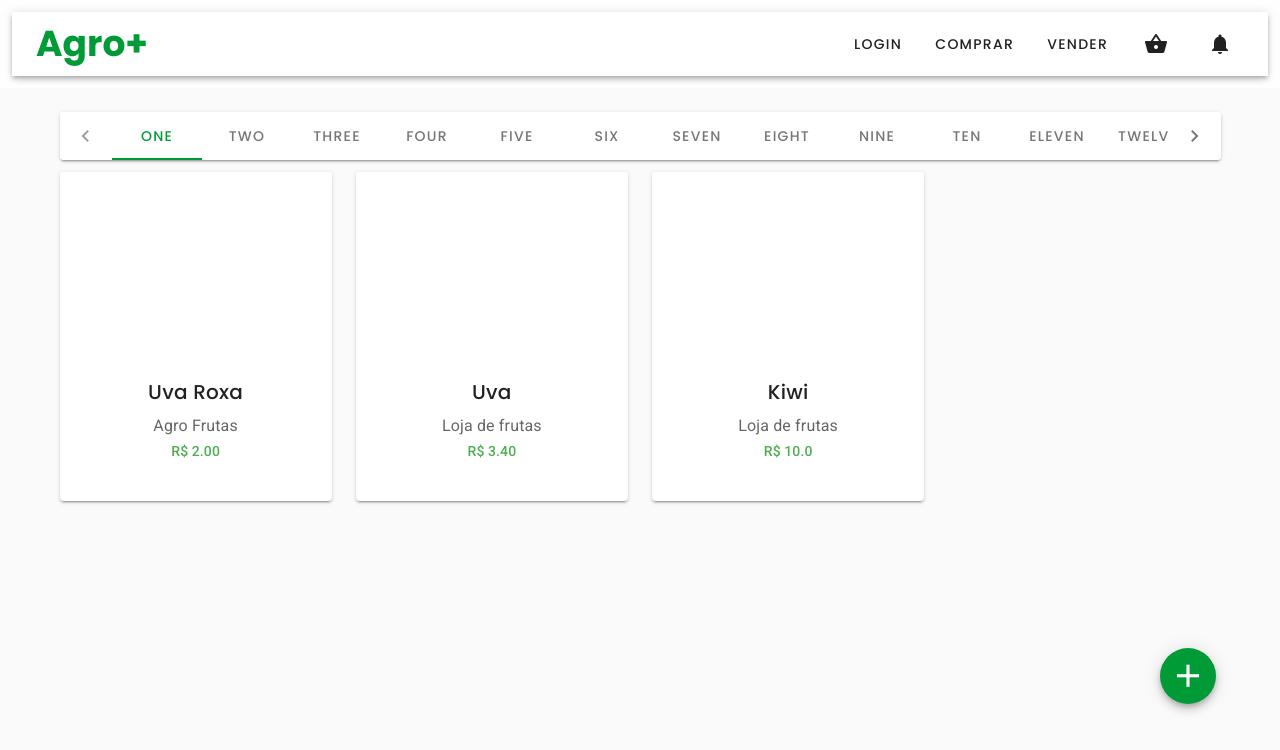
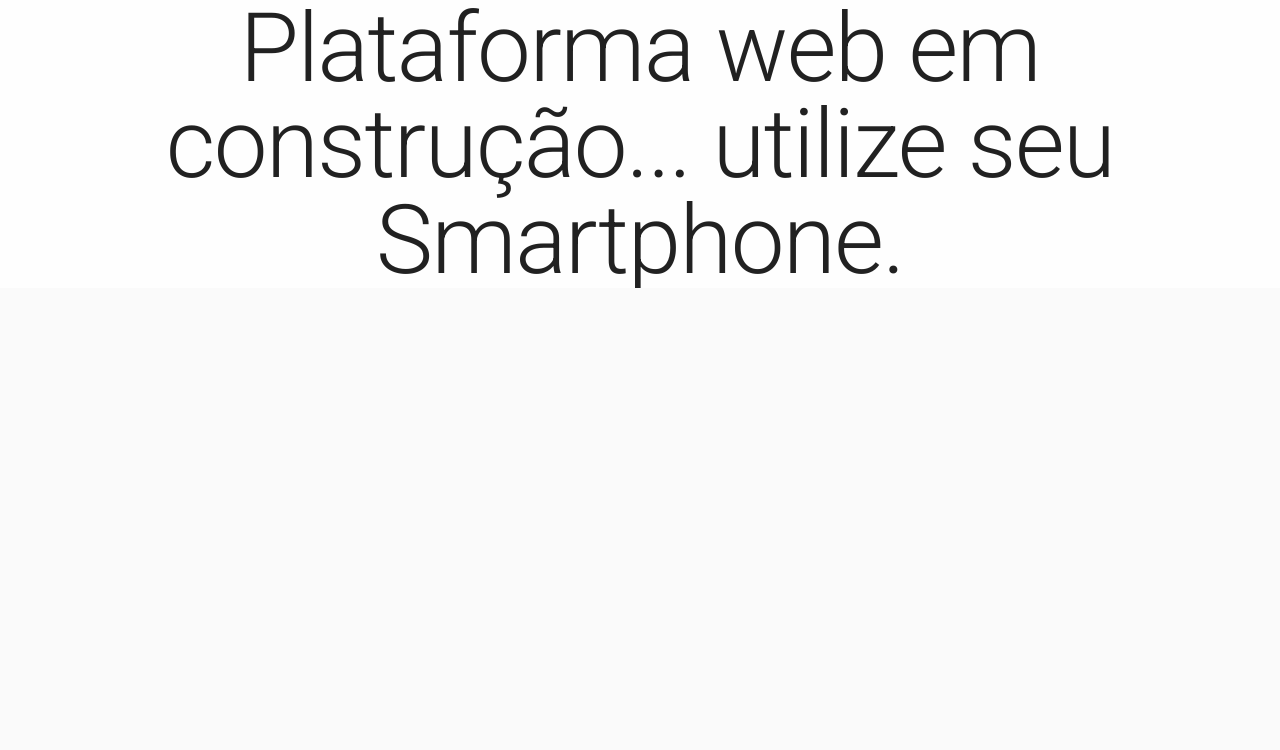
Before and after one commit to hiimlex/agro-mais, a Vue app: page / in a window 1280 px wide. Shown: the top 750 px of the page. Built offline with nearby package versions, Linux system fonts and the light colour scheme.

Commit message:
retirando DESKTOP e tablets

```diff
--- a/src/components/Cards.vue
+++ b/src/components/Cards.vue
@@ -28,7 +28,6 @@ export default {
     return {
       produtos: [
         { nome: 'Uva Roxa', produtor: 'Agro Frutas', foto: '/uva.jpeg',preco:'2.00',route:'/produto',id:'asdas',rating:2.9 },
-        { nome: 'Uva', produtor: 'Loja de frutas', foto: '/uva.jpeg',preco:'3.40',route:'/produto',id: 'asdasd',rating:4.5},
         { nome: 'Kiwi', produtor: 'Loja de frutas', foto: '/kiwi.jpeg',preco:'10.0',route:'/produto',id: 'asdasdasda',rating:4.5}
       ]
     }
--- a/src/components/Floatbtn.vue
+++ b/src/components/Floatbtn.vue
@@ -1,4 +1,5 @@
 <template>
+<div class="hidden-sm-and-up">
   <v-btn
       v-if="$route.name === 'index'"
       dark
@@ -9,6 +10,7 @@
     >
       <v-icon size="38">mdi-plus</v-icon>
   </v-btn>
+</div>
 </template>
 
 <script>
--- a/src/components/Navbar.vue
+++ b/src/components/Navbar.vue
@@ -1,17 +1,8 @@
 <template>
   <div id="Navbar" class="my-auto">
-        <!-- Web -->
-      <v-toolbar class="hidden-md-and-down ma-3 mb-3" >
-        <router-link to="/" class="router-bar"><v-toolbar-title class="ml-2 logo">Agro+</v-toolbar-title></router-link>
-        <div class="flex-grow-1"></div>
-        <!-- <v-text-field filled append-icon="search" class="mx-4 " color="success" text hide-details label="Buscar" clearable ></v-text-field> -->
-        <div class="flex-grow-1"></div>
-        <v-toolbar-items class="hidden-sm-and-down" v-for="link in links" :key="link.id" >
-          <v-btn text link :to="link.route">
-            <v-icon>{{link.icon}}</v-icon>{{link.text}}</v-btn>
-        </v-toolbar-items>
-      </v-toolbar>
-
+      <div class="display-4 hidden-md-and-down text-center">
+        Plataforma web em construção... utilize seu Smartphone.
+      </div>
       <!-- Mobile -->
       <v-app-bar class="hidden-sm-and-up border-botton-grey" elevation="0">
         <v-btn @click="drawer = !drawer" icon text color="white">
--- a/src/router.js
+++ b/src/router.js
@@ -87,6 +87,11 @@ export default new Router({
       path: '/search',
       name: 'search',
       component: Search
+    },
+    {
+      path:'/anunciar',
+      name:'anunciar',
+      component: () => import('./views/Anunciar.vue')
     }
   ]
 })
--- /dev/null
+++ b/src/views/Anunciar.vue
@@ -0,0 +1,13 @@
+<template>
+  <div></div>
+</template>
+
+<script>
+export default {
+
+}
+</script>
+
+<style>
+
+</style>
--- a/src/views/Index.vue
+++ b/src/views/Index.vue
@@ -1,6 +1,7 @@
 <template>
   <v-container class="my-auto mt-3">
     <!-- Categorias -->
+    <div class="hidden-sm-and-up">
      <v-card>
       <v-tabs
         background-color="white"
@@ -33,6 +34,7 @@
       </v-tabs>
     </v-card>
     <Cards/>
+  </div>
   </v-container>
 </template>
 
```
